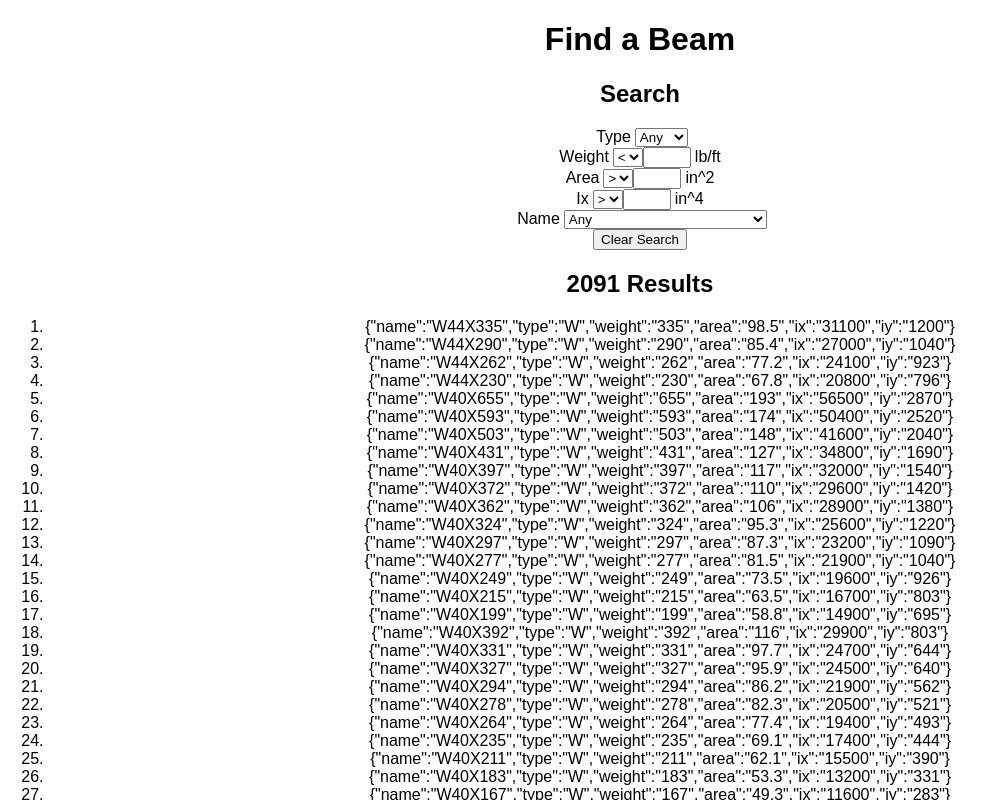
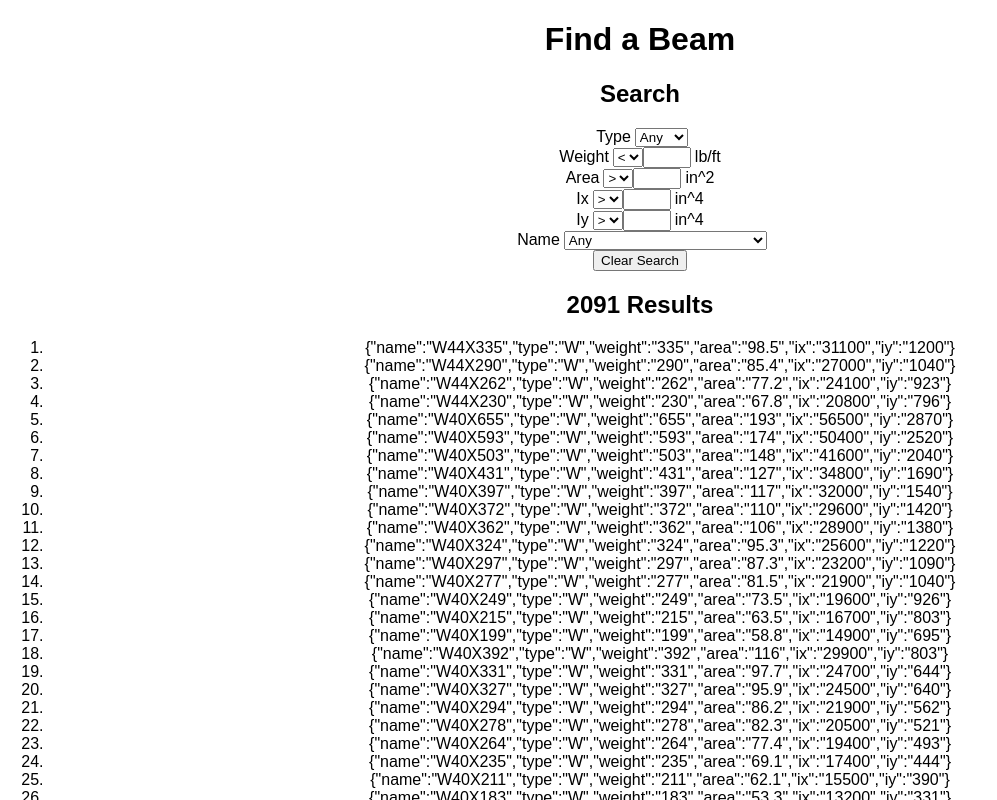
Before and after one commit to softwarebyze/find-a-beam, a React (Create React App) app: page / in a window 1280 px wide. Shown: the top 800 px of the page, without its empty margins (0-997 px from the left). Built offline with nearby package versions, Linux system fonts and the light colour scheme.

Commit message:
added filtering by MOIy

```diff
--- a/src/App.js
+++ b/src/App.js
@@ -21,6 +21,7 @@ export default function App() {
         <InequalityFilter attribute="Weight" unit="lb/ft" />
         <InequalityFilter attribute="Area" unit="in^2" />
         <InequalityFilter attribute="Ix" unit="in^4" />
+        <InequalityFilter attribute="Iy" unit="in^4" />
         <SelectionFilter
           attribute="Name"
           dropdownItemsArray={getFilteredBeamNames()}
--- a/src/SearchContext.jsx
+++ b/src/SearchContext.jsx
@@ -14,9 +14,11 @@ export function SearchProvider({ children }) {
     "weight-value": "",
     "area-value": "",
     "ix-value": "",
+    "iy-value": "",
     "weight-operator": "<",
     "area-operator": ">",
     "ix-operator": ">",
+    "iy-operator": ">",
   };
   const [search, setSearch] = useState(defaultSearch);
   const [validBeamsArr, setValidBeamsArr] = useState(beamsArr);
@@ -84,6 +86,10 @@ export function SearchProvider({ children }) {
     if (search["ix-value"] !== "") {
       filteredBeamsArr = filterByInequality(filteredBeamsArr, "Ix", search);
     }
+    //filter by moment of inertia about y-axis
+    if (search["iy-value"] !== "") {
+      filteredBeamsArr = filterByInequality(filteredBeamsArr, "Iy", search);
+    }
     //filter by name
     if (search["name-filter"] !== "Any") {
       filteredBeamsArr = filterByMatch(filteredBeamsArr, "name", search);
```
